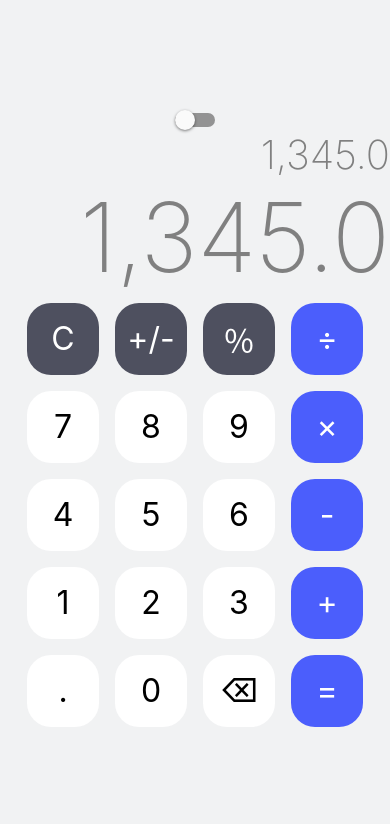
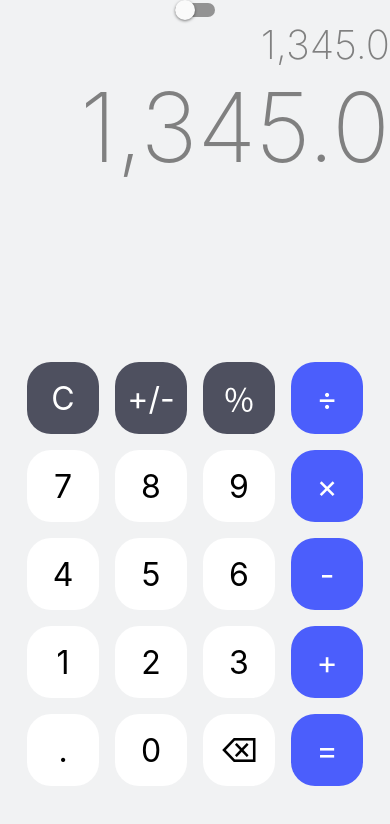
Before and after one commit to betomoedano/calculator-RN-darkmode, a React Native app: screen / in a window 390 px wide. Shown: the top 824 px of the page. Built offline with nearby package versions, Linux system fonts and the light colour scheme.

Commit message:
add screen component

```diff
--- a/App.tsx
+++ b/App.tsx
@@ -1,9 +1,9 @@
-import { useState, useContext,  } from 'react';
-import { StyleSheet, Switch, Text, View } from 'react-native';
-import Button from './src/components/Button';
+import { useState } from 'react';
+import { SafeAreaView, StyleSheet, Switch, Text } from 'react-native';
 import { myColors } from './src/styles/Colors';
 import { ThemeContext } from './src/context/ThemeContext';
 import MyKeyboard from './src/components/MyKeyboard';
+import Screen from './src/components/Screen';
 
 
 
@@ -11,15 +11,14 @@ export default function App() {
   const [theme, setTheme] = useState('light');
   return (
     <ThemeContext.Provider value={theme}>
-      <View style={theme === 'light' ? styles.container : [styles.container, {backgroundColor: 'black'}]}>
+      <SafeAreaView style={theme === 'light' ? styles.container : [styles.container, {backgroundColor: 'black'}]}>
         <Switch
           value={theme === 'dark'}
           onValueChange={() => setTheme(theme === 'light' ? 'dark' : 'light')}
         />
-        <Text style={{fontSize: 40, color: 'gray', fontWeight: '200', alignSelf: "flex-end"}}>1,345.0</Text>
-        <Text style={{fontSize: 96, color: 'gray', fontWeight: '200', alignSelf: "flex-end"}}>1,345.0</Text>
+        <Screen />
         <MyKeyboard />
-      </View>
+      </SafeAreaView>
     </ThemeContext.Provider>
   );
 }
@@ -29,6 +28,6 @@ const styles = StyleSheet.create({
     flex: 1,
     backgroundColor: myColors.light,
     alignItems: 'center',
-    justifyContent: 'center',
+    justifyContent: 'flex-start',
   },
 });
--- a/src/components/MyKeyboard.tsx
+++ b/src/components/MyKeyboard.tsx
@@ -4,7 +4,7 @@ import { Styles } from "../styles/GlobalStyles";
 
 export default function MyKeyboard() {
     return (
-        <View>
+        <View style={Styles.viewBottom}>
             <View style={Styles.row}>
                 <Button title="C" isGray onPress={() => alert("Hello")} />
                 <Button title="+/-" isGray onPress={() => alert("Hello")} />
--- /dev/null
+++ b/src/components/Screen.tsx
@@ -0,0 +1,12 @@
+import * as React from 'react';
+import { StyleSheet, View, Text, Button, Switch, SafeAreaView, ScrollView, TouchableOpacity, TextInput, KeyboardAvoidingView, Platform, StatusBar } from 'react-native';
+import { Styles } from '../styles/GlobalStyles';
+
+export default function Screen() {
+    return (
+        <React.Fragment>
+            <Text style={{fontSize: 40, color: 'gray', fontWeight: '200', alignSelf: "flex-end"}}>1,345.0</Text>
+            <Text style={{fontSize: 96, color: 'gray', fontWeight: '200', alignSelf: "flex-end"}}>1,345.0</Text>
+        </React.Fragment>
+    )
+}
--- a/src/styles/GlobalStyles.tsx
+++ b/src/styles/GlobalStyles.tsx
@@ -51,5 +51,9 @@ export const Styles = StyleSheet.create({
     row: {
         maxWidth: '100%',
         flexDirection: "row",
-    }
+    },
+    viewBottom: {
+        position: 'absolute',
+        bottom: 50
+    },
 })
```
